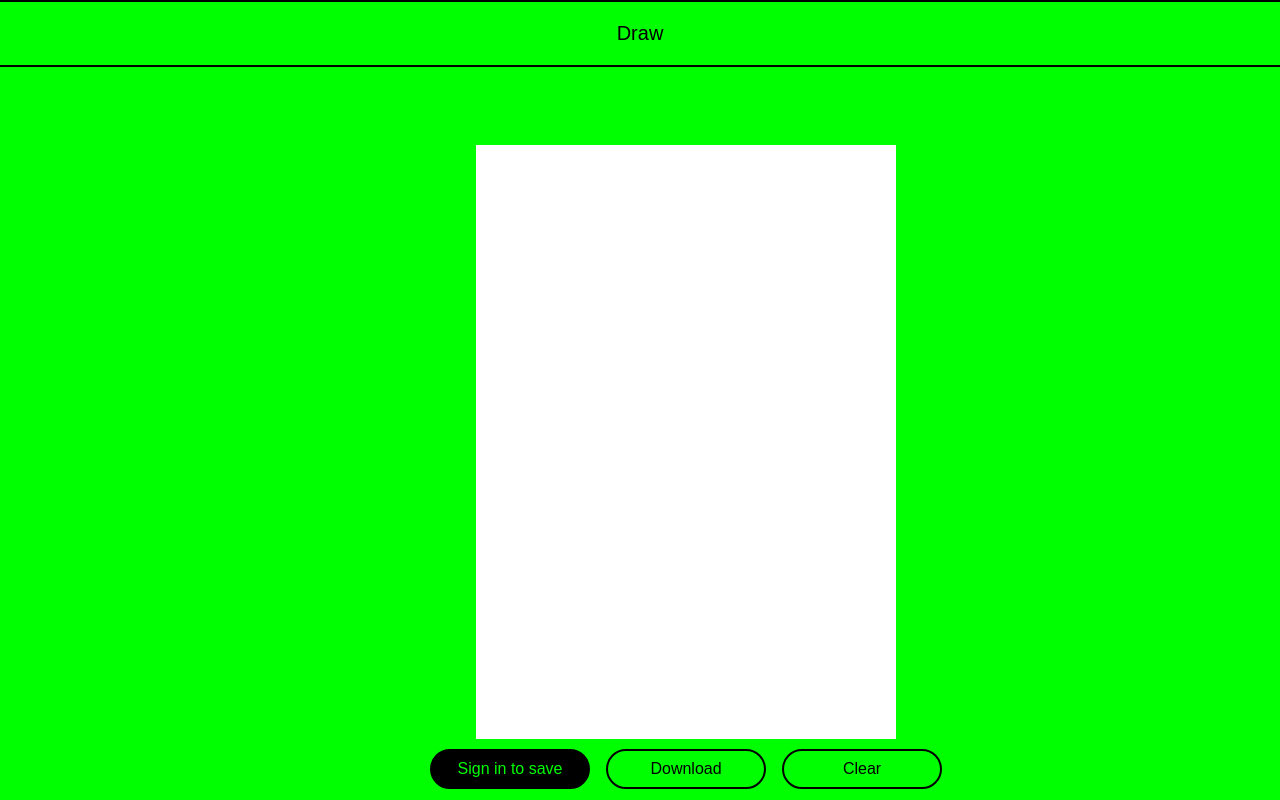
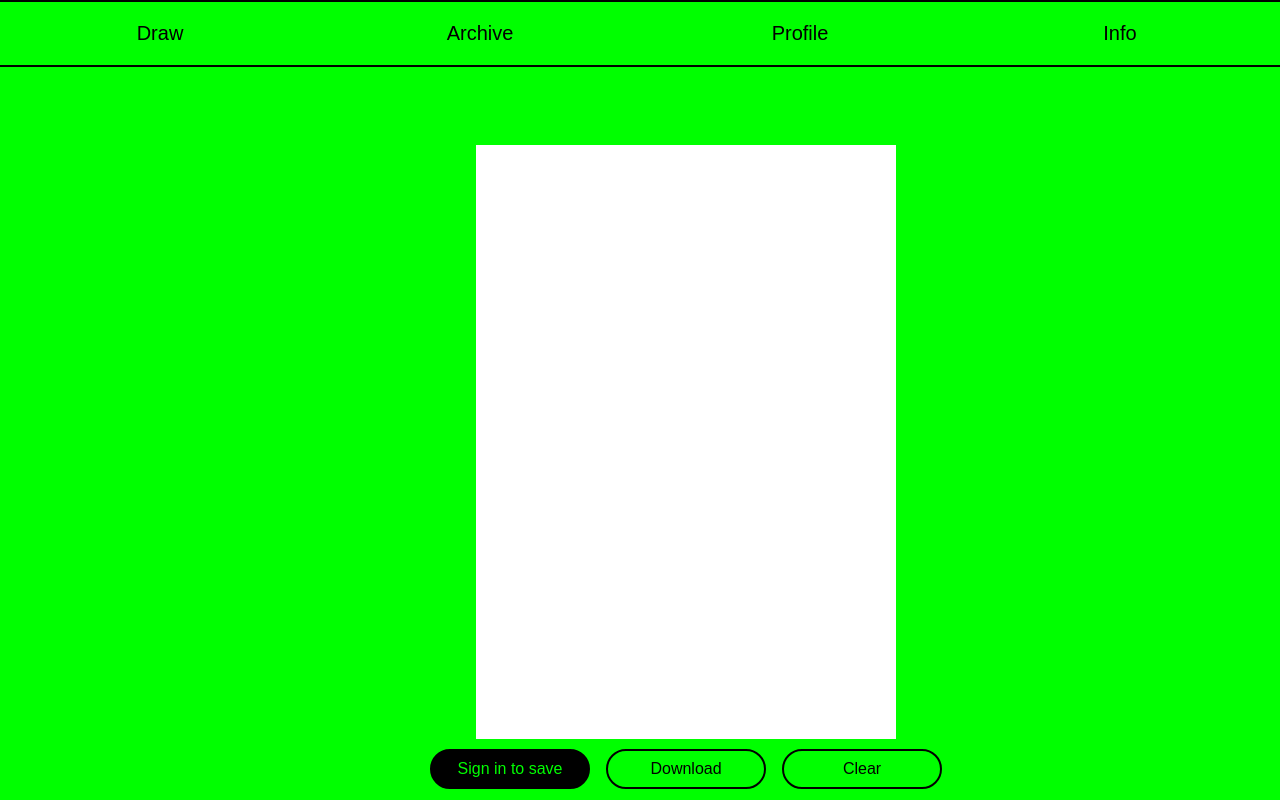
Before and after one commit to RoccoccoR/drawing-meta-app, a Next.js app: page /tool in a window 1280 px wide. Built offline with nearby package versions, Linux system fonts and the light colour scheme; no server answers.

Commit message:
fixingvh

```diff
--- a/src/pages/index.js
+++ b/src/pages/index.js
@@ -13,7 +13,7 @@ export default function Home() {
   };
 
   return (
-    <main className="main-container">
+    <main className="main-container rootHomepage">
       <div className="background-container">
         <IntroText className="introText" />
         <LogInBtn onClick={goToSheetPage} />
--- a/src/pages/info.js
+++ b/src/pages/info.js
@@ -1,3 +1,3 @@
 export default function Info() {
-  return <>Info Page</>;
+  return <section className="infoPage">Info Page</section>;
 }
--- a/src/pages/tool.js
+++ b/src/pages/tool.js
@@ -83,7 +83,7 @@ export default function Tool() {
   }, []);
 
   return (
-    <div className="pageWrapper">
+    <div className="pageWrapper toolPage">
       <div className="toolContainer">
         <FreeLine canvasRef={canvasRef} />
         {saveMessage && <p>{saveMessage}</p>} {/* Display save message */}
--- a/src/styles/globals.css
+++ b/src/styles/globals.css
@@ -63,16 +63,31 @@ a {
     font-size: 2rem;
   }
 }
-/*
-body.home main,
-body.tool main,
-body.info main {
+
+/* main {
   position: fixed;
+  height: 100vh;
+  overflow: hidden;
+  overscroll-behavior: none;
 } */
 
-html {
+.rootHomepage {
   position: fixed;
   height: 100vh;
   overflow: hidden;
   overscroll-behavior: none;
 }
+
+.toolPage {
+  position: fixed;
+  height: 100vh;
+  overflow: hidden;
+  overscroll-behavior: none;
+}
+
+.infoPage {
+  position: fixed;
+  height: 100vh;
+  overflow: hidden;
+  overscroll-behavior: none;
+}
```
